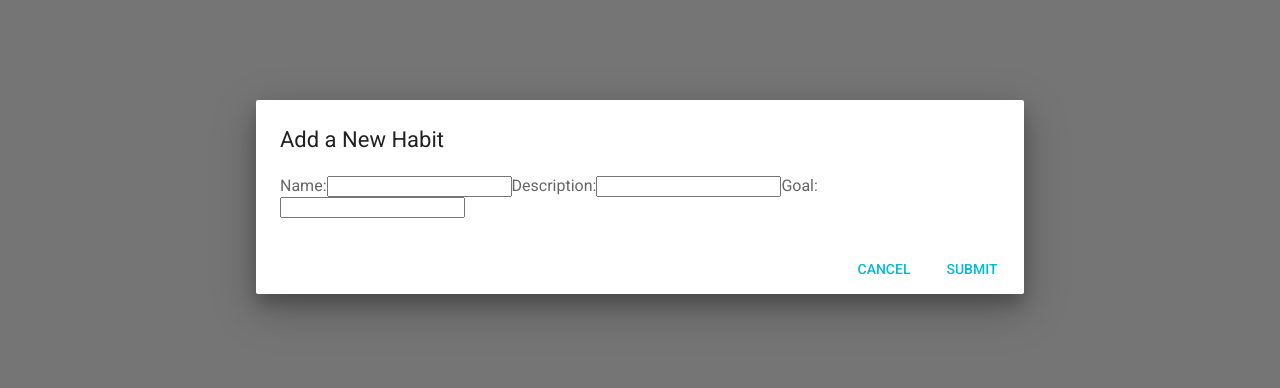
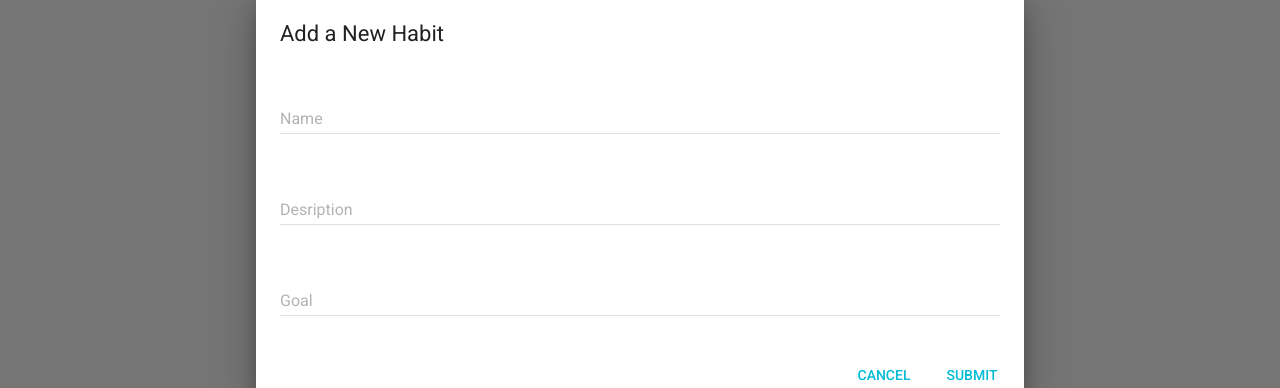
Before and after one commit to jdbuhl/habit-tracker, a React app: page / in a window 1280 px wide. Both pictures are taken after a click on the button "Add a new habit". Shown: the part 203-591 px from the top of the page. Built offline with nearby package versions, Linux system fonts and the light colour scheme; no server answers; the HTML template or start-up script is replaced by a standard one; what react-tap-event-plugin would draw is missing.

Commit message:
Cleaned up style

```diff
--- a/src/components/App.js
+++ b/src/components/App.js
@@ -11,6 +11,7 @@ import FlatButton from 'material-ui/FlatButton';
 import AppBar from 'material-ui/AppBar';
 import IconButton from 'material-ui/IconButton';
 import ContentAdd from 'material-ui/svg-icons/content/add';
+import TextField from 'material-ui/TextField';
 
 class App extends React.Component {
   constructor(props) {
@@ -18,7 +19,8 @@ class App extends React.Component {
     this.state = {
       open: false,
       habits: [],
-      selectedHabit: {}
+      selectedHabit: {},
+      errorText: ''
     };
     this.increaseHabitCount = this.increaseHabitCount.bind(this);
     this.addNewHabit = this.addNewHabit.bind(this);
@@ -113,7 +115,11 @@ class App extends React.Component {
 
   updateGoal() {
     if(this.state.selectedHabit.goal <= this.state.selectedHabit.count) {
-      alert('New goal must be greater than '+this.state.selectedHabit.count);
+      let error = 'New goal must be greater than '+this.state.selectedHabit.count;
+      let errorState = {}
+      errorState.errorText = error;
+      this.setState(errorState);
+      // alert('New goal must be greater than '+this.state.selectedHabit.count);
     } else {
       axios.put('http://localhost:3001/updateHabit',this.state.selectedHabit).then( () => {
         this.handleClose();
@@ -161,12 +167,15 @@ class App extends React.Component {
           open={this.state.open}
         >
         <h3>{this.state.selectedHabit.name}</h3>
-        <form>
-            <label>
-             Goal:
-              <input type="text" name="goal" onChange={this.onChange} value={this.state.selectedHabit.goal} />
-            </label>
-          </form>
+        <TextField
+            floatingLabelText="New Goal"
+            hintText="Set a new goal for yourself!"
+            name="goal"
+            onChange={this.onChange}
+            value={this.state.selectedHabit.goal}
+            fullWidth={true}
+            errorText={this.state.errorText}
+            />
         </Dialog>
         </MuiThemeProvider>
         <HabitContainer onRemove={this.removeHabit} onClick={this.increaseHabitCount} habits={this.state.habits} />
--- a/src/components/IndividualHabit.js
+++ b/src/components/IndividualHabit.js
@@ -5,6 +5,7 @@ import IconButton from 'material-ui/IconButton';
 import ContentAdd from 'material-ui/svg-icons/content/add';
 import {BarMetric} from 'react-simple-charts';
 import ActionDelete from 'material-ui/svg-icons/action/delete';
+import TextField from 'material-ui/TextField';
 
 export const Habit = (props) => {
   let selectedDate = '';
@@ -15,20 +16,48 @@ export const Habit = (props) => {
     props.onRemove(props.habit);
   }
   const habitPercentage = (props.habit.count / props.habit.goal)*100;
+  const cardStyle = {
+    display: 'block',
+    width: '70%',
+    transitionDuration: '0.3s',
+    margin: '40px'
+  }
   return (
-    <Card>
+    <Card style={cardStyle}>
       <CardHeader
       title={props.habit.name}
       subtitle={props.habit.description}>
       <div style={{position: 'absolute', top: 5, right: 5, zIndex: 1000}}>
-        <IconButton tooltip="Delete this habit" onClick={removeHandler}><ActionDelete/></IconButton>
+        <IconButton
+        tooltip="Delete this habit"
+        onClick={removeHandler}
+        ><ActionDelete/></IconButton>
       </div>
       </CardHeader>
     <CardText>
-      <BarMetric percent={habitPercentage} metricName="Consecutive Days"/>
-      {props.habit.count}
-      {props.habit.status}
-      {props.habit.createdAt}
+      <BarMetric
+      percent={habitPercentage}
+      metricName="Consecutive Days"
+      label=''
+      />
+      <TextField
+      floatingLabelText="Current count"
+      disabled={true}
+      id="text-field-disabled"
+      value={props.habit.count}
+      />
+      <TextField
+      floatingLabelText="Created at"
+      disabled={true}
+      id="text-field-disabled"
+      defaultValue={props.habit.createdAt}
+      />
+      <TextField
+      floatingLabelText="Habit goal"
+      disabled={true}
+      id="text-field-disabled"
+      value={props.habit.goal}
+      />
     </CardText>
     <CardActions>
       <FloatingActionButton  onClick={clickHandler}>
--- a/src/components/NewHabit.js
+++ b/src/components/NewHabit.js
@@ -13,7 +13,10 @@ class NewHabitDialog extends React.Component {
       open: false,
       name: '',
       description: '',
-      goal: ''
+      goal: '',
+      nameError: '',
+      descriptionError: '',
+      goalError: ''
     };
     this.submit = props.onSubmit;
     this.handleOpen = this.handleOpen.bind(this);
@@ -37,10 +40,22 @@ class NewHabitDialog extends React.Component {
 
   handleSubmit(event) {
     event.preventDefault();
-    if(this.state.name === '' || this.state.description === '' || this.state.goal === '') {
-      alert('Please fill out the form!');
+    if(this.state.name === '') {
+      this.setState({
+        nameError: "This field is required!"
+      });
+    } else if(this.state.description === '') {
+      this.setState({
+        descriptionError: "This field is required!"
+      });
+    } else if(this.state.goal === '') {
+      this.setState({
+        goalError: "This field is required!"
+      });
     } else if(isNaN(this.state.goal)) {
-      alert("Your goal must be a number.");
+      this.setState({
+        goalError: "Your goal must be a number."
+      });
     } else {
       let newHabit = {
         name: this.state.name,
@@ -57,7 +72,16 @@ class NewHabitDialog extends React.Component {
   }
 
   handleChange(event) {
+    let errorText = event.target.name+'Error';
+    let errorState = {};
     let newState = {};
+    if (event.target.value) {
+      errorState[errorText] = '';
+      this.setState(errorState);
+    } else {
+      errorState[errorText] = 'This field is required!'
+      this.setState(errorState)
+    }
     newState[event.target.name] = event.target.value;
     this.setState(newState);
   }
@@ -87,18 +111,47 @@ class NewHabitDialog extends React.Component {
           open={this.state.open}
         >
           <form>
-            <label>
+            <TextField
+            floatingLabelText="Name"
+            hintText="Give your habit a name"
+            name="name"
+            onChange={this.handleChange}
+            value={this.state.name}
+            fullWidth={true}
+            errorText={this.state.nameError}
+            /><br />
+            <br />
+            <TextField
+            floatingLabelText="Desription"
+            hintText="Write a brief description of the habit you want to instill"
+            name="description"
+            onChange={this.handleChange}
+            value={this.state.description}
+            fullWidth={true}
+            errorText={this.state.descriptionError}
+            /><br />
+            <br />
+            <TextField
+            floatingLabelText="Goal"
+            hintText="Set a goal for yourself!"
+            name="goal"
+            onChange={this.handleChange}
+            value={this.state.goal}
+            fullWidth={true}
+            errorText={this.state.goalError}
+            />
+            {/* <label>
               Name:
               <input type="text" name="name" onChange={this.handleChange} value={this.state.name} />
-            </label>
-            <label>
+            </label> */}
+            {/* <label>
               Description:
               <input type="text" name="description" onChange={this.handleChange} value={this.state.description} />
-            </label>
-            <label>
+            </label> */}
+            {/* <label>
               Goal:
               <input type="number" name="goal" onChange={this.handleChange} value={this.state.goal} />
-            </label>
+            </label> */}
           </form>
         </Dialog>
       </div>
```
